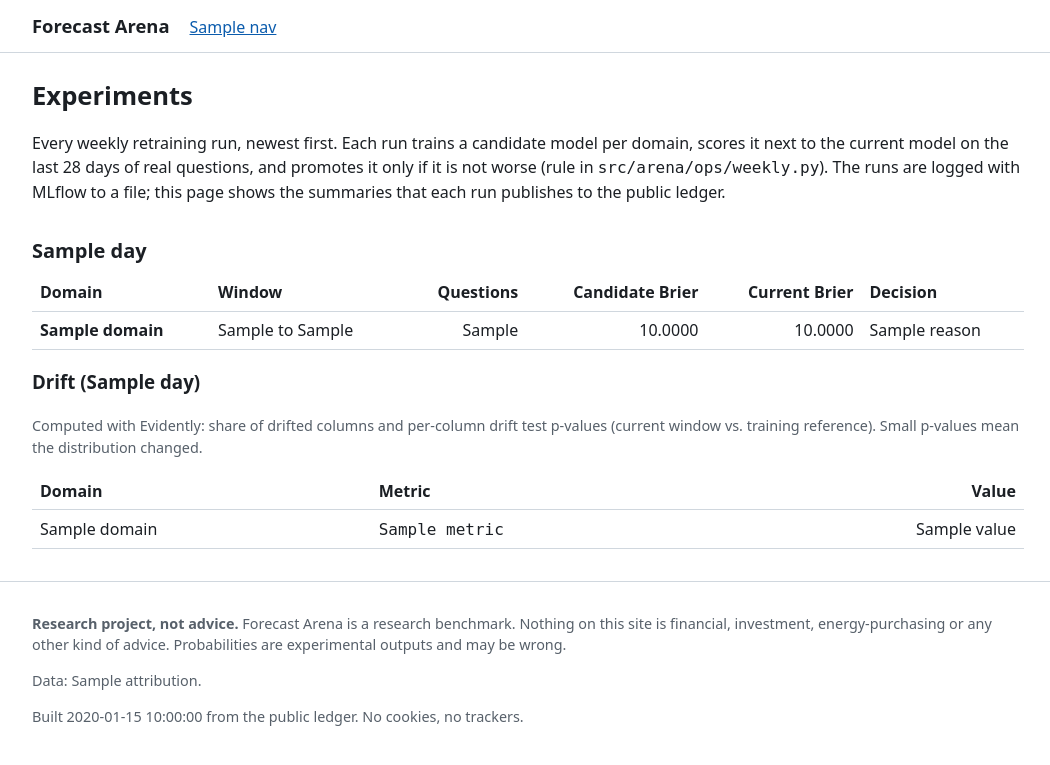
After one commit to JASHD12/forecast-arena, a Python web app: template src/arena/site/templates/experiments.html in a window 1280 px wide. The commit adds this page. Shown: the top 765 px of the page, without its empty margins (112-1162 px from the left). Run offline with Jinja, Linux system fonts and the light colour scheme; the template is opened without the code that fills it: most values are stand-ins (such as "Sample title", 1, 10 or a date in 2020).

Commit message:
T082 (part): experiments page listing weekly run summaries; no remote tracking server
Co-Authored-By: Claude Opus 5.5 <noreply@anthropic.com>
Claude-Session: https://claude.ai/code/session_01T7wLMVGg8K3ZF2NnAm8YZ5

```diff
--- a/src/arena/site/build.py
+++ b/src/arena/site/build.py
@@ -24,6 +24,7 @@ from arena.clock import Clock
 from arena.ledger import Ledger, layout
 from arena.ledger.verify import verify
 from arena.models import Question, RunManifest
+from arena.ops.weekly import summaries as weekly_summaries
 from arena.scoring.boards import all_boards, official
 from arena.scoring.core import Scored, counts, load
 from arena.scoring.findings import findings
@@ -287,6 +288,7 @@ def build_site(
                 "limitations": LIMITATIONS,
             },
         ),
+        "experiments.html": ("Experiments", {"runs": weekly_summaries(ledger)}),
         "status.html": ("Status", {"counts": counts(rec), "runs": _runs(ledger)}),
         "about.html": (
             "About",
--- /dev/null
+++ b/src/arena/site/templates/experiments.html
@@ -0,0 +1,17 @@
+{% extends "base.html" %}
+{% block content %}
+<h1>Experiments</h1>
+<p>Every weekly retraining run, newest first. Each run trains a candidate model per domain, scores it next to the current model on the last 28 days of real questions, and promotes it only if it is not worse (rule in <code>src/arena/ops/weekly.py</code>). The runs are logged with MLflow to a file; this page shows the summaries that each run publishes to the public ledger.</p>
+{% if not runs %}<p class="muted">No weekly runs yet.</p>{% endif %}
+{% for r in runs %}
+<h2>{{ r.day }}{% if r.dry_run %} (dry run){% endif %}</h2>
+<div class="table-scroll" tabindex="0" role="region" aria-label="Weekly run {{ r.day }}"><table>
+<thead><tr><th scope="col">Domain</th><th scope="col">Window</th><th scope="col" class="num">Questions</th><th scope="col" class="num">Candidate Brier</th><th scope="col" class="num">Current Brier</th><th scope="col">Decision</th></tr></thead>
+<tbody>{% for d in r.decisions %}<tr><th scope="row">{{ d.domain }}</th><td>{{ d.window_first }} to {{ d.window_last }}</td><td class="num">{{ d.n }}</td><td class="num">{{ "%.4f"|format(d.brier_candidate) if d.brier_candidate is not none else "-" }}</td><td class="num">{{ "%.4f"|format(d.brier_current) if d.brier_current is not none else "-" }}</td><td>{{ d.reason }}</td></tr>{% endfor %}</tbody></table></div>
+{% if r.drift %}<h3>Drift ({{ r.day }})</h3>
+<p class="note">Computed with Evidently: share of drifted columns and per-column drift test p-values (current window vs. training reference). Small p-values mean the distribution changed.</p>
+<div class="table-scroll" tabindex="0" role="region" aria-label="Drift {{ r.day }}"><table>
+<thead><tr><th scope="col">Domain</th><th scope="col">Metric</th><th scope="col" class="num">Value</th></tr></thead>
+<tbody>{% for m in r.drift %}<tr><td>{{ m.domain }}</td><td><code>{{ m.metric }}</code></td><td class="num">{{ m.value }}</td></tr>{% endfor %}</tbody></table></div>{% endif %}
+{% endfor %}
+{% endblock %}
--- a/src/arena/site/templates/status.html
+++ b/src/arena/site/templates/status.html
@@ -11,6 +11,7 @@
 {% if counts.voided %}<ul>{% for k, v in counts.voided.items() %}<li><code>{{ k }}</code>: {{ v }}</li>{% endfor %}</ul>{% else %}<p class="muted">None.</p>{% endif %}
 <h2>Skipped forecasts by reason</h2>
 {% if counts.skips %}<ul>{% for k, v in counts.skips.items() %}<li><code>{{ k }}</code>: {{ v }}</li>{% endfor %}</ul>{% else %}<p class="muted">None.</p>{% endif %}
+<p><a href="experiments.html">Experiments: weekly retraining runs, model decisions and drift reports</a></p>
 <h2>Latest runs</h2>
 {% if runs %}
 <div class="table-scroll" tabindex="0" role="region" aria-label="Table (scrolls sideways on small screens)"><table>
```
Also changed, not shown: DECISIONS.md (+8 -0 lines), tests/fixtures/weekly/2026-11-10-summary.json (added, +18 -0 lines), tests/unit/test_site.py (+14 -0 lines), tests/fixtures/weekly/README.md (added).
